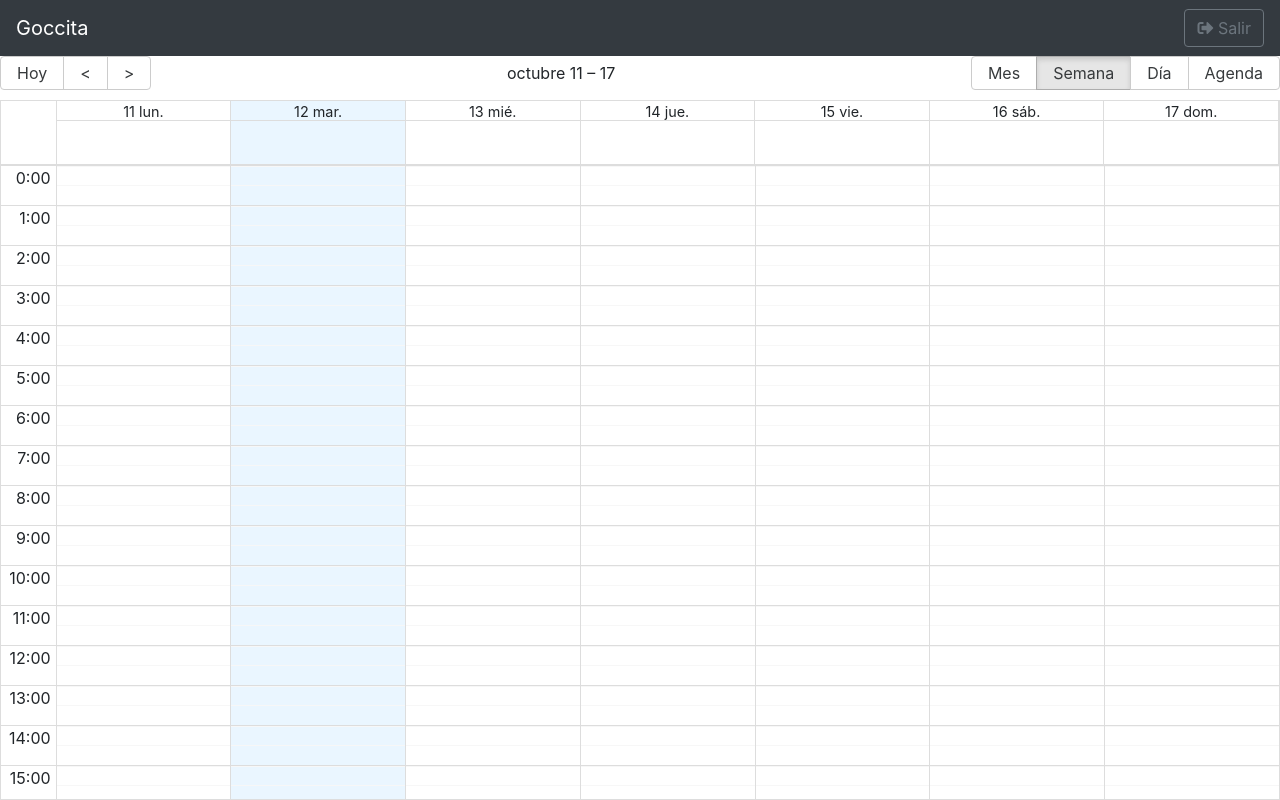
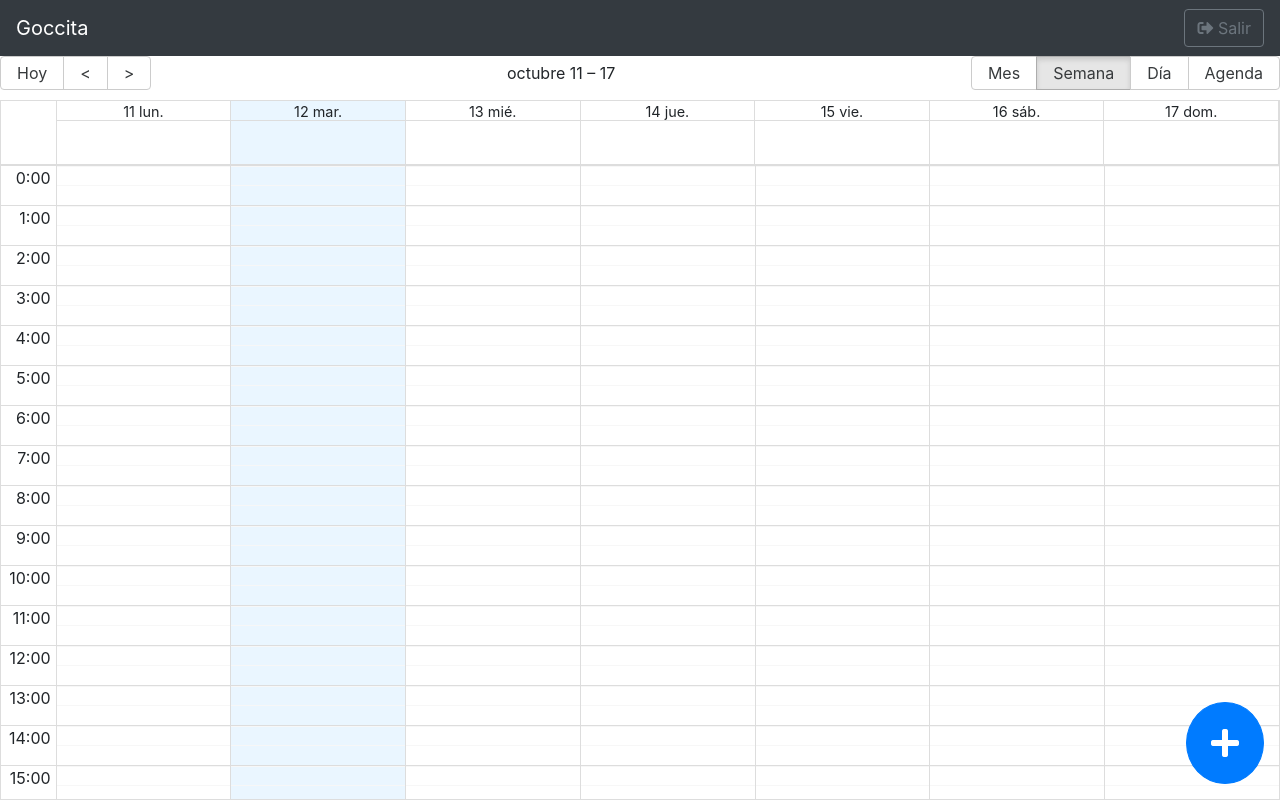
Before and after one commit to abizmo/calendar, a React (Create React App) app: page / in a window 1280 px wide. Built offline with nearby package versions, Linux system fonts and the light colour scheme.

Commit message:
Add button New Event

```diff
--- /dev/null
+++ b/src/components/ui/AddNewFab.jsx
@@ -0,0 +1,25 @@
+import React from 'react';
+import { useDispatch } from 'react-redux';
+import { modalOpen } from '../../actions/modal';
+
+import '../../styles/ui.css';
+
+const AddNewFab = () => {
+  const dispatch = useDispatch();
+
+  const handleOnClick = () => {
+    dispatch(modalOpen());
+  };
+
+  return (
+    <button
+      className="btn btn-primary fab"
+      onClick={handleOnClick}
+      type="button"
+    >
+      <i className="fas fa-plus" />
+    </button>
+  );
+};
+
+export default AddNewFab;
--- a/src/pages/CalendarPage.jsx
+++ b/src/pages/CalendarPage.jsx
@@ -16,6 +16,7 @@ import { setEventActive } from '../actions/calendar';
 import { modalOpen } from '../actions/modal';
 
 import '../styles/calendar.css';
+import AddNewFab from '../components/ui/AddNewFab';
 
 moment.locale('es');
 
@@ -63,6 +64,7 @@ const CalendarPage = () => {
         onView={onView}
         view={lastView}
       />
+      <AddNewFab />
       <CalendarModal />
     </div>
   );
--- /dev/null
+++ b/src/styles/ui.css
@@ -0,0 +1,9 @@
+.fab {
+  border-radius: 50%;
+  bottom: 16px;
+  cursor: pointer;
+  font-size: 32px;
+  padding: 24px;
+  position: fixed;
+  right: 16px;
+}
```
